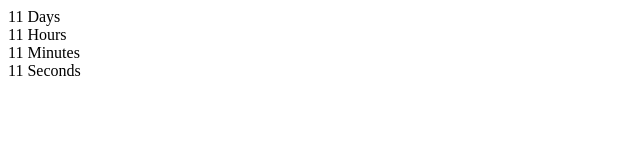
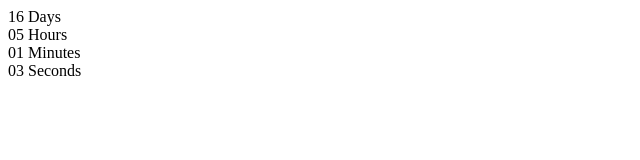
Before and after one commit to EugeneYaremenko/goit-js-hw-11-timer, a plain HTML site: page index.html in a window 1280 px wide. Shown: the full height of the page, 0-640 px from the left. Drawn offline with Linux system fonts and the light colour scheme.

Commit message:
correct timer

```diff
--- a/index.html
+++ b/index.html
@@ -28,6 +28,6 @@
       </div>
     </div>
 
-    <script src="/js/task-1.js" type="module"></script>
+    <script src="/goit-js-hw-11-timer/js/task-3.js" type="module"></script>
   </body>
 </html>
--- a/js/task-3.js
+++ b/js/task-3.js
@@ -1,35 +1,40 @@
+class CountdownTimer {
+  constructor({ selector, targetDate }) {
+    this.selector = selector;
+    this.targetDate = targetDate;
+  }
+
+  startTimer() {
+    const clock = document.querySelector(this.selector);
+    const endDate = this.targetDate;
+
     const refs = {
-  days: document.querySelector('span[data-value="days"]'),
-  hours: document.querySelector('span[data-value="hours"]'),
-  mins: document.querySelector('span[data-value="mins"]'),
-  secs: document.querySelector('span[data-value="secs"]'),
+      days: clock.querySelector('span[data-value="days"]'),
+      hours: clock.querySelector('span[data-value="hours"]'),
+      mins: clock.querySelector('span[data-value="mins"]'),
+      secs: clock.querySelector('span[data-value="secs"]'),
     };
 
     const timer = {
       start() {
-    const targetDate = new Date("Jul 17, 2020");
+        setInterval(() => {
+          const startDate = new Date();
+          const deltaTime = startDate - endDate;
 
-    this.timerId = setInterval(() => {
-      const startDate = new Date();
-      const deltaTime = startDate - targetDate;
-
-      const date = new Date(deltaTime);
-      updateClockFase(date);
+          updateClockFase(deltaTime);
         }, 1000);
       },
     };
 
     function updateClockFase(time) {
-  const days = pad(
-    Math.abs(Math.floor(time / (1000 * 60 * 60 * 24))));
+      const days = pad(Math.abs(Math.floor(time / (1000 * 60 * 60 * 24))));
       const hours = pad(
         Math.floor(Math.abs((time % (1000 * 60 * 60 * 24)) / (1000 * 60 * 60)))
       );
       const mins = pad(
         Math.abs(Math.floor((time % (1000 * 60 * 60)) / (1000 * 60)))
       );
-  const secs = pad(
-    Math.abs(Math.floor((time % (1000 * 60)) / 1000)));
+      const secs = pad(Math.abs(Math.floor((time % (1000 * 60)) / 1000)));
 
       refs.days.textContent = `${days}`;
       refs.hours.textContent = `${hours}`;
@@ -42,8 +47,12 @@ function pad(value) {
     }
 
     timer.start();
+  }
+}
 
-/* new CountdownTimer({
-  selector: '#timer-1',
-  targetDate: new Date('Jul 17, 2019'),
-}); */
+const timer = new CountdownTimer({
+  selector: "#timer-1",
+  targetDate: new Date("Jul 17, 2020"),
+});
+
+timer.startTimer();
```
Lines whose indentation alone changed are shown as unchanged.
